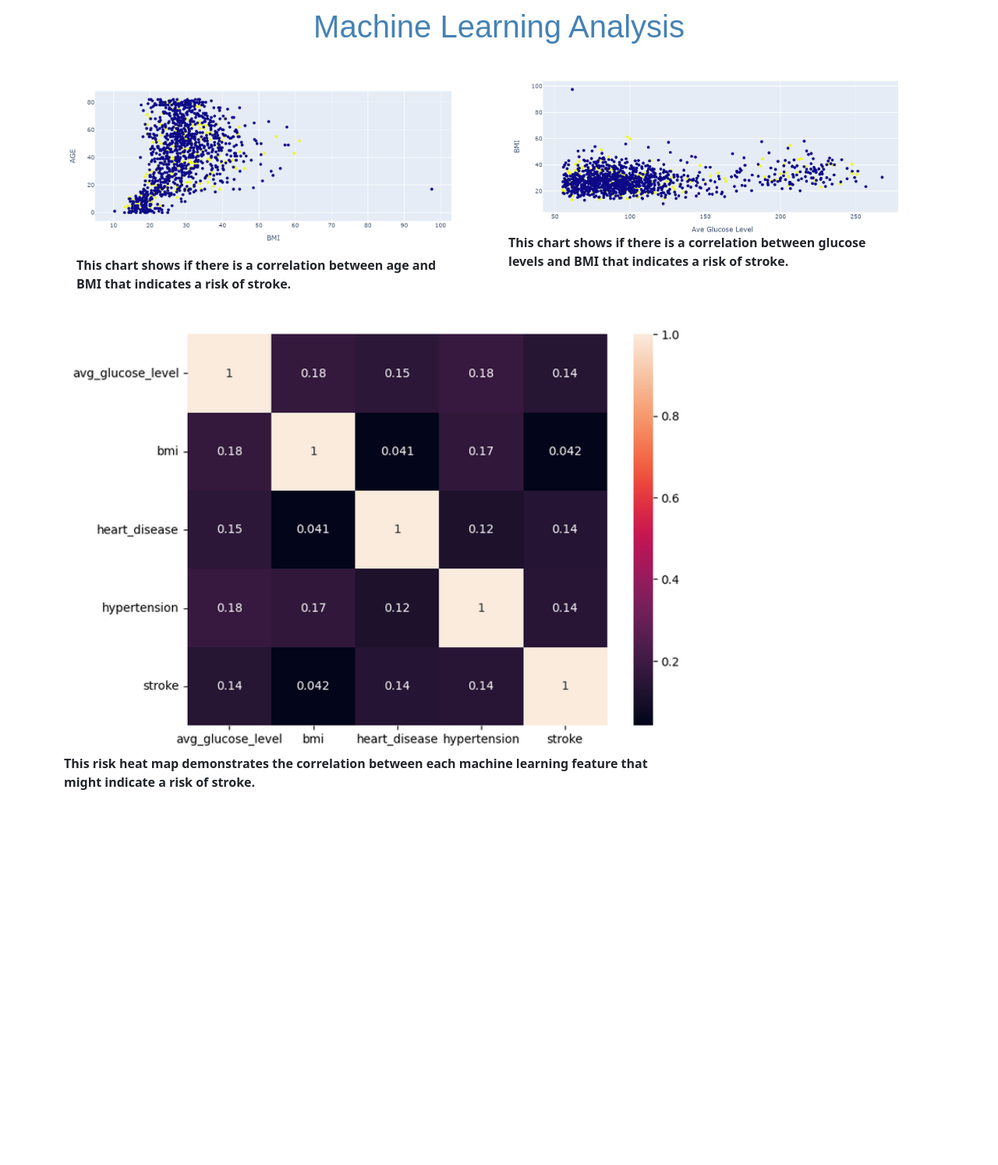
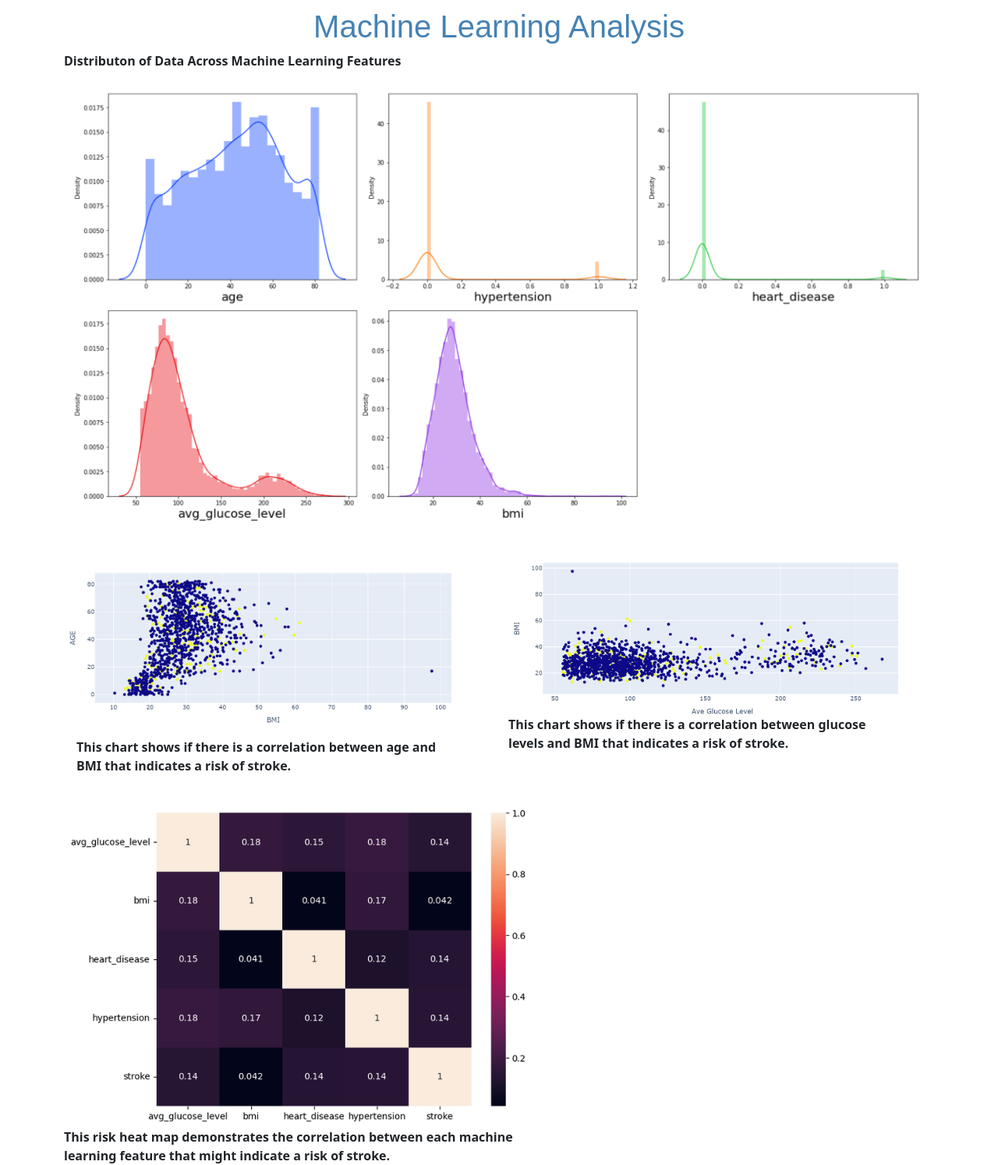
Before and after one commit to Kpfloogs/Team_3_Project_4, a Flask app: page / in a window 1280 px wide. Shown: the part 76-1570 px from the top of the page at 78% size. Before the commit the page ends 1089 px from the top, so only its background shows below. Run offline with Flask 2, Linux system fonts and the light colour scheme; parts of the project's set-up code (start-up, migrations or seed data) failed here and were passed over.

Commit message:
adding distribution image

```diff
--- a/static/style.css
+++ b/static/style.css
@@ -62,7 +62,7 @@ p {
 }
 
 .card3 {
-    width: 800px;
+    width: 600px;
 }
 
 h6 {
--- a/templates/index.html
+++ b/templates/index.html
@@ -16,6 +16,12 @@
         <div class="row">
           <div class="col-md-12 jumbotron text-center">
             <h1>Machine Learning Analysis</h1>
+          </div>
+        </div>
+        <div class="row">
+          <div class="col-12">
+              <p>Distributon of Data Across Machine Learning Features</p>
+              <img src="../static/images/distribution.png" class="card-img-top" alt="bmi by age plot">
           </div>
         </div>
         <div class="row">
```
Also changed, not shown: static/images/distribution.png (added).
